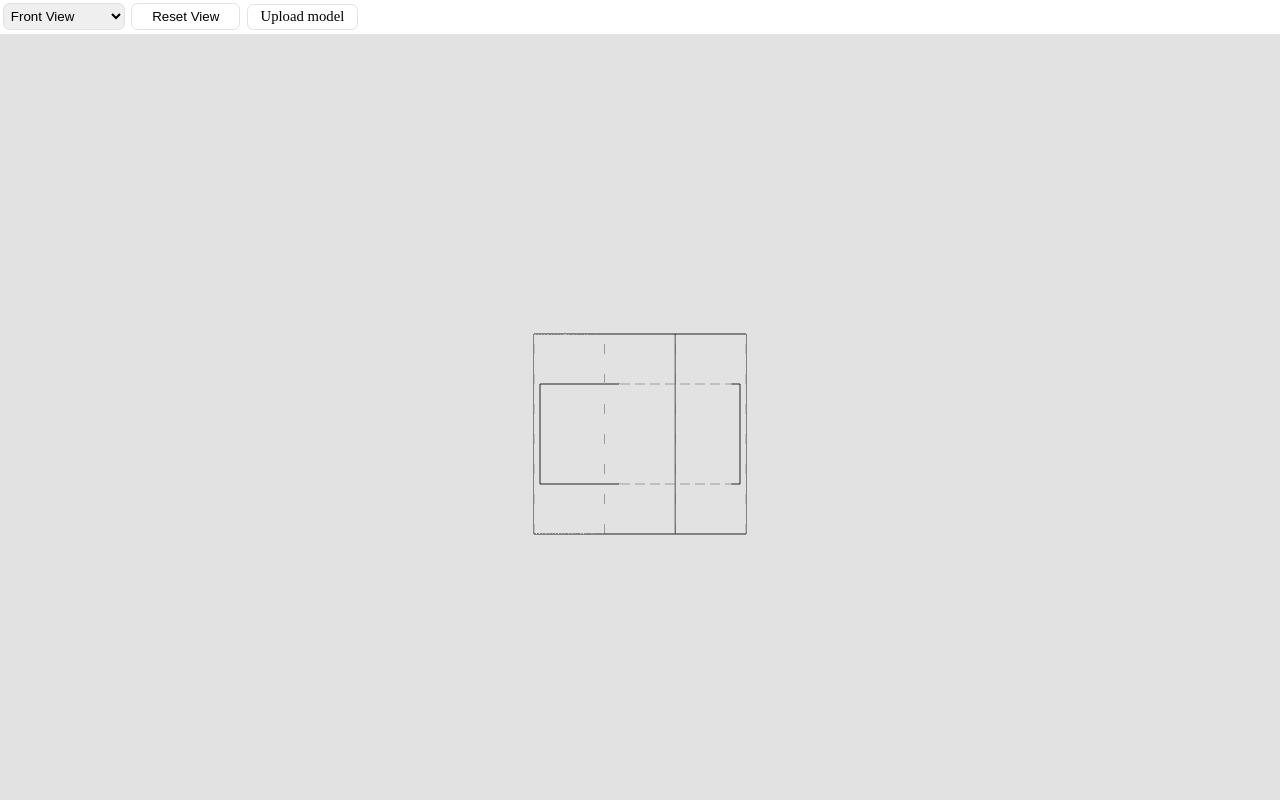
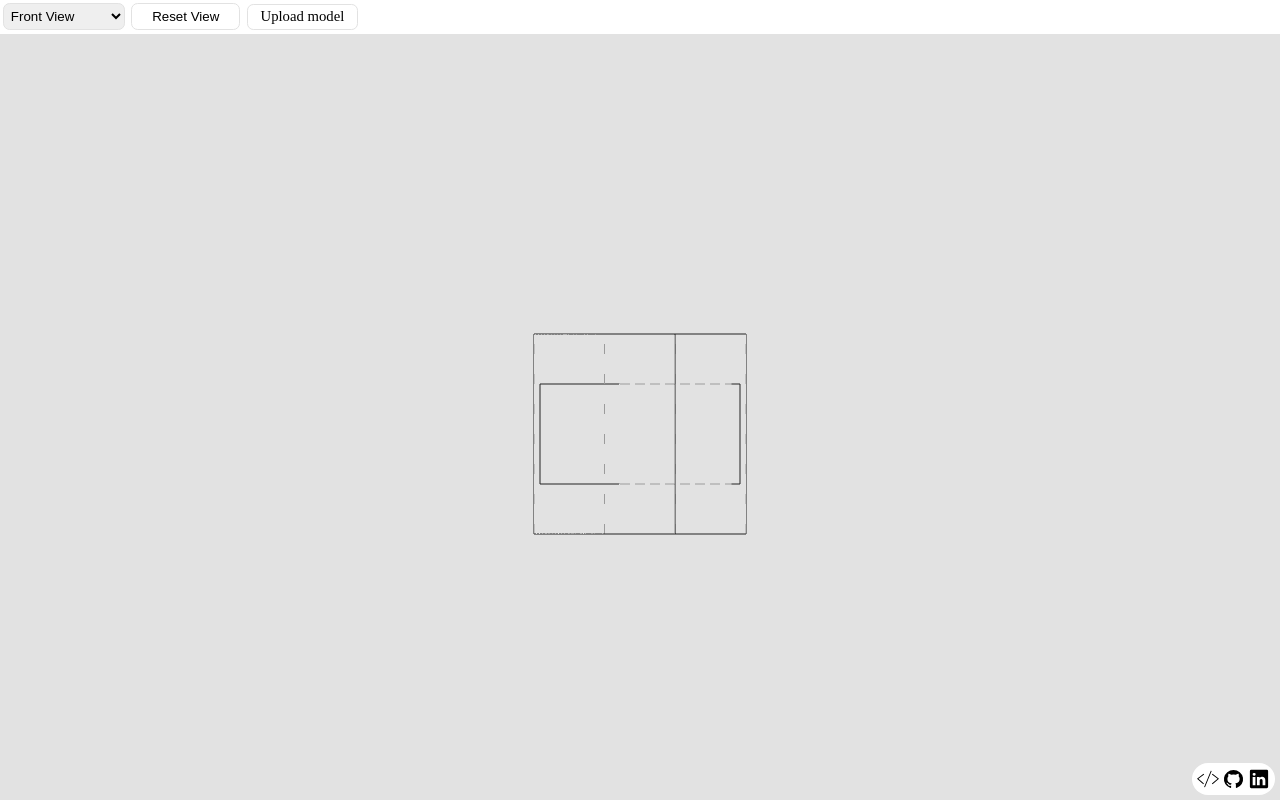
Before and after one commit to Tayomide/3d-orthographic, a React (Vite) app: page / in a window 1280 px wide. Built offline with nearby package versions, Linux system fonts and the light colour scheme.

Commit message:
Add social links

```diff
--- a/src/App.jsx
+++ b/src/App.jsx
@@ -5,6 +5,7 @@ import { Navbar } from './components/Navbar';
 import { useEffect, useRef, useState } from 'react';
 // import { useControls } from 'leva';
 import * as THREE from "three"
+import { SocialLinks } from './components/SocialLinks';
 
 
 const App = () => {
@@ -13,6 +14,7 @@ const App = () => {
   const [geometry2, setGeometry2] = useState(false)
   const [stl, setStl] = useState(null);
   const [scaleFactor, setScaleFactor] = useState(1)
+  const [hover, setHover] = useState(false)
   const controlsRef = useRef()
   const stlRef = useRef()
 
@@ -73,6 +75,7 @@ const App = () => {
       const dashSegment = new THREE.LineSegments(edgesGeometry, dashMaterial)
       dashSegment.scale.set(scaleFactor, scaleFactor, scaleFactor)
       dashSegment.computeLineDistances()
+      dashSegment.rotation.set(...rotation)
       stlRef.current.children.push(dashSegment)
       const lineMaterial = new THREE.LineBasicMaterial()
       lineMaterial.color = new THREE.Color("#333")
@@ -80,6 +83,7 @@ const App = () => {
       const lineSegment = new THREE.LineSegments(edgesGeometry, lineMaterial)
       lineSegment.scale.set(scaleFactor, scaleFactor, scaleFactor)
       lineSegment.computeLineDistances()
+      lineSegment.rotation.set(...rotation)
       stlRef.current.children.push(lineSegment)
     }
   }, [scaleFactor, stl])
@@ -89,16 +93,29 @@ const App = () => {
   return (
     <Container className='App'>
       <Navbar setRotation={setRotation} setStl={setStl}/>
-      <Canvas>
+      <SocialLinks />
+      <Canvas className={hover ? 'hover' : ''}>
         {/* Front View */}
         <OrthographicCamera makeDefault={true} position={[0, 0, 2]} zoom={100}/>
         <OrbitControls ref={controlsRef}/>
         {
           stl ?
-          <mesh rotation={rotation} ref={stlRef} scale={[scaleFactor, scaleFactor, scaleFactor]}>
+          <mesh
+            rotation={rotation}
+            ref={stlRef}
+            scale={[scaleFactor, scaleFactor, scaleFactor]}
+            onPointerEnter={() => setHover(true)}
+            onPointerLeave={() => setHover(false)}
+          >
           </mesh>
         :
-          <group rotation={rotation} ref={stlRef} scale={[scaleFactor, scaleFactor, scaleFactor]}>
+          <group
+            rotation={rotation}
+            ref={stlRef}
+            scale={[scaleFactor, scaleFactor, scaleFactor]}
+            onPointerEnter={() => setHover(true)}
+            onPointerLeave={() => setHover(false)}
+          >
             <mesh>
               <boxGeometry args={[2,1,1]}
               onUpdate={(geo) => setGeometry(geo)}/>
@@ -123,11 +140,17 @@ const App = () => {
               {
                 geometry2 &&
                 <>
-                  <lineSegments onUpdate={(line) => line.computeLineDistances()}>
+                  <lineSegments
+                    onUpdate={(line) => line.computeLineDistances()}
+                    onPointerEnter={() => setHover(true)}
+                  >
                     <edgesGeometry args={[geometry2]}/>
                     <lineDashedMaterial color="#8c8c8c" dashSize={0.1} gapSize={0.2} depthTest={false}/>
                   </lineSegments>
-                  <lineSegments onUpdate={(line) => line.computeLineDistances()}>
+                  <lineSegments
+                    onUpdate={(line) => line.computeLineDistances()}
+                    onPointerEnter={() => setHover(true)}
+                  >
                     <edgesGeometry args={[geometry2]}/>
                     <lineBasicMaterial color="#333" />
                   </lineSegments>
@@ -148,4 +171,7 @@ const Container = styled.div`
   height: 100vh;
   overflow: hidden;
   background-color: #e2e2e2;
+  .hover{
+    cursor: pointer;
+  }
 `
--- /dev/null
+++ b/src/components/SocialLinks.jsx
@@ -0,0 +1,58 @@
+import React from 'react'
+import { styled } from 'styled-components'
+
+export const SocialLinks = () => {
+  return (
+    <Container>
+      <a className="source" target='_blank' href="https://github.com/Tayomide/3d-orthographic">
+        <img src='/code.svg' alt="Source Code"/>
+      </a>
+      <a className="github" target="_blank" href="https://github.com/Tayomide/">
+        <img src='/github.svg' alt="Source Code"/>
+      </a>
+      <a className="linkedin" target='_blank' href="https://www.linkedin.com/in/tomiwa-ibrahim-67b180196/">
+        <img src='/linkedin.svg' alt="Source Code"/>
+      </a>
+    </Container>
+  )
+}
+
+const Container = styled.div`
+  display: flex;
+  background-color: white;
+  flex-direction: row;
+  align-items: center;
+  height: 2em;
+  position: fixed;
+  padding: 0 0.3em;
+  bottom: 0.3em;
+  right: 0.3em;
+  z-index: 2;
+  gap: 0.2em;
+  border-radius: 2em;
+  a{
+    font-size: 1em;
+    border-radius: 50%;
+    display: flex;
+    align-items: center;
+    cursor: pointer;
+    &.linkedin{
+      border-radius: 0;
+      &:hover{
+        img{
+          filter: invert(.25) sepia(1) saturate(5) hue-rotate(170deg);
+        }
+      }
+    }
+    &:hover{
+      background-color: #e2e2e270;
+      img{
+        filter: invert(0);
+      }
+    }
+    img{
+      width: 1.4em;
+      height: 100%;
+    }
+  }
+`
```
